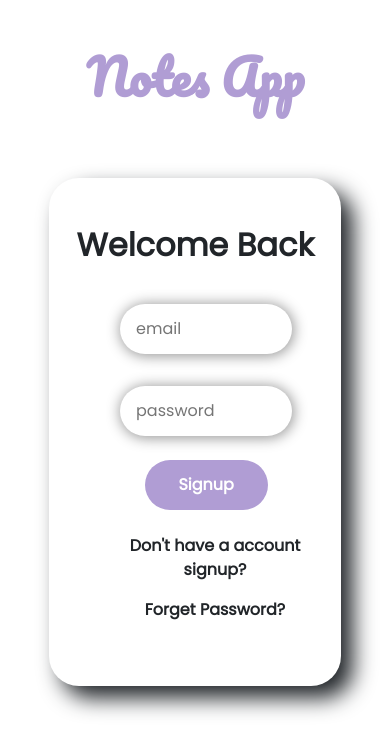
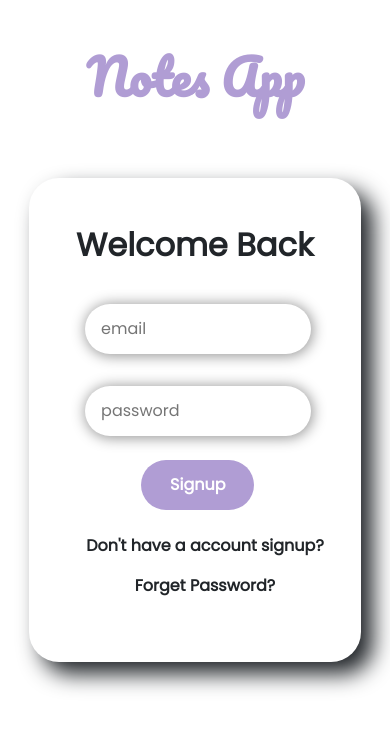
Before and after one commit to Mugesh2297/Notes-App-Front-End, a React (Create React App) app: page / in a window 390 px wide. Shown: the top 754 px of the page. Built offline with nearby package versions, Linux system fonts and the light colour scheme.

Commit message:
login changes

```diff
--- a/src/Components/LoginComponent/Login.jsx
+++ b/src/Components/LoginComponent/Login.jsx
@@ -17,17 +17,17 @@ function Login() {
             <div className=' col-lg-12 col-md-12 col-sm-12 col-12 text-center py-5 '>
               <h1 className='animate__animated animate__heartBeat loginTitle'>Welcome Back</h1>
               <form>
-                <div className='form-row  pt-3'>
+                <div className='form-row  pt-3 text-center'>
                   <div className='offset-1 col-lg-10'>
                     <input type="email" className='inp my-3 px-3' placeholder='email'></input>
                   </div>
                 </div>
-                <div className='form-row pt-3'>
+                <div className='form-row pt-3 text-center'>
                   <div className='offset-1 col-lg-10'>
                     <input type="password" className='inp px-3' placeholder='password'></input>
                   </div>
                 </div>
-                <div className='form-row py-4'>
+                <div className='form-row py-4' >
                   <div className='offset-1 col-lg-10'>
                     <button className="btn1" type="submit" >Signup</button>
                   </div>
--- a/src/Components/LoginComponent/login.css
+++ b/src/Components/LoginComponent/login.css
@@ -56,9 +56,7 @@ font-family: 'Poppins', sans-serif;
     font-family: 'Poppins', sans-serif;
 }
 
-.img-fluid{
-  height: 100%;
-}
+
 
 section{
     height: 700px;
@@ -81,7 +79,7 @@ p:hover{
 }
 
 .container{
-    width: 35%;
+    width: 45%;
 }
 
 
@@ -95,11 +93,38 @@ p:hover{
         cursor: pointer;
         font-weight: 600;
         text-align: center;
-        padding-left: 40px;
+        margin-left: 20px;
+
     }
     .container{
-        width: 50%;
+        width: 75%;
     }
+    .inp{
+        height: 50px;
+        width: 70%;
+        margin-right: 20px;
+        border: none;
+        outline: none;
+        border-radius: 60px;
+        box-shadow: 1px 1px 14px 1px rgba(0,0,0,0.42);
+    -webkit-box-shadow: 1px 1px 14px 1px rgba(0,0,0,0.42);
+    -moz-box-shadow: 1px 1px 14px 1px rgba(0,0,0,0.42);
+    font-family: 'Poppins', sans-serif;
+
+    }
+    .btn1{
+        height: 50px;
+        width: 40%;
+        border: none;
+        outline: none;
+        border-radius: 60px;
+        font-weight: 600;
+        background-color: rgb(176, 157, 212);
+        color: white;
+        font-family: 'Poppins', sans-serif;
+        margin-right: 20px;
+    }
+
      }
 
      @media screen and (max-width: 768px){
@@ -111,11 +136,30 @@ p:hover{
             width: 100%;
         }
         .container{
-            width: 75%;
+            width: 85%;
             text-align: center;
         }
 .login img{
     border-radius: 30px;
+
+}
+.inp{
+    height: 50px;
+    width: 80%;
+    border: none;
+    outline: none;
+    border-radius: 60px;
+    box-shadow: 1px 1px 14px 1px rgba(0,0,0,0.42);
+-webkit-box-shadow: 1px 1px 14px 1px rgba(0,0,0,0.42);
+-moz-box-shadow: 1px 1px 14px 1px rgba(0,0,0,0.42);
+font-family: 'Poppins', sans-serif;
+
+}
+p{
+    font-family: 'Poppins', sans-serif;
+    cursor: pointer;
+    font-weight: 600;
+    text-align: center;
 
 }
      }
```
